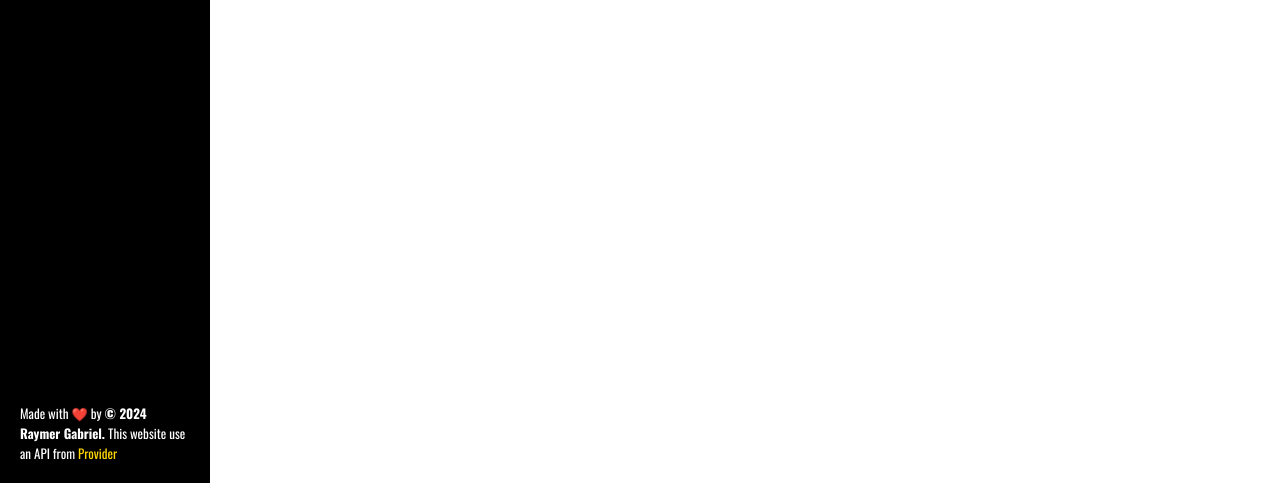
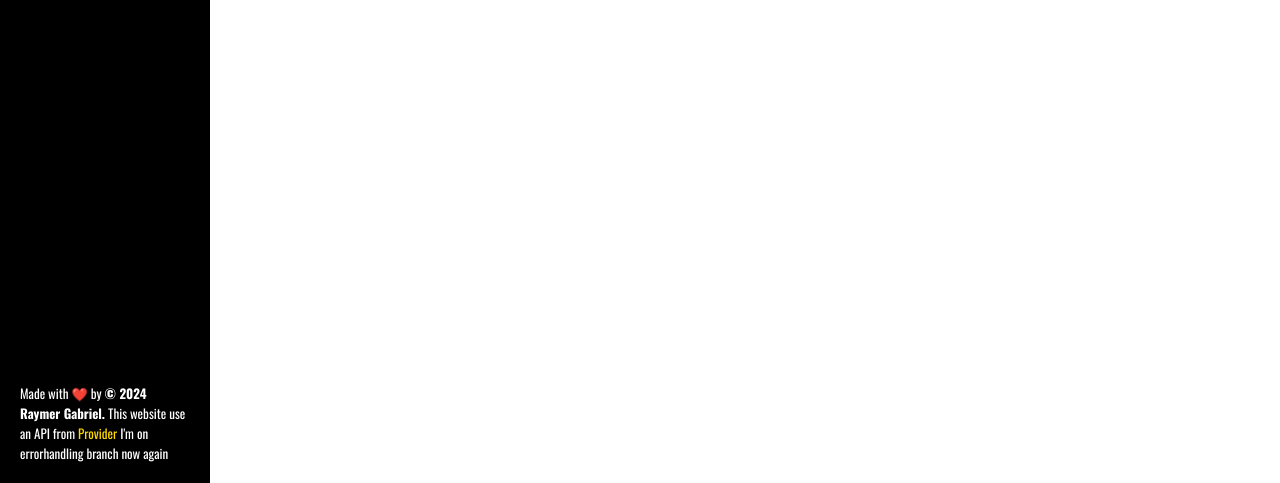
Before and after one commit to Gabrieldevelop/rickmorty, a plain HTML site: page index.html in a window 1280 px wide. Shown: the part 317-800 px from the top of the page. Drawn offline with nearby package versions, Linux system fonts and the light colour scheme; no server answers.

Commit message:
trying errors

```diff
--- a/index.html
+++ b/index.html
@@ -74,6 +74,7 @@
             Made with ❤️ by <strong>&copy; 2024 Raymer Gabriel.</strong>
             This website use an API from
             <a href="https://rickandmortyapi.com/" target="_blank">Provider</a>
+            I'm on errorhandling branch now again
           </p>
         </footer>
       </aside>
```
